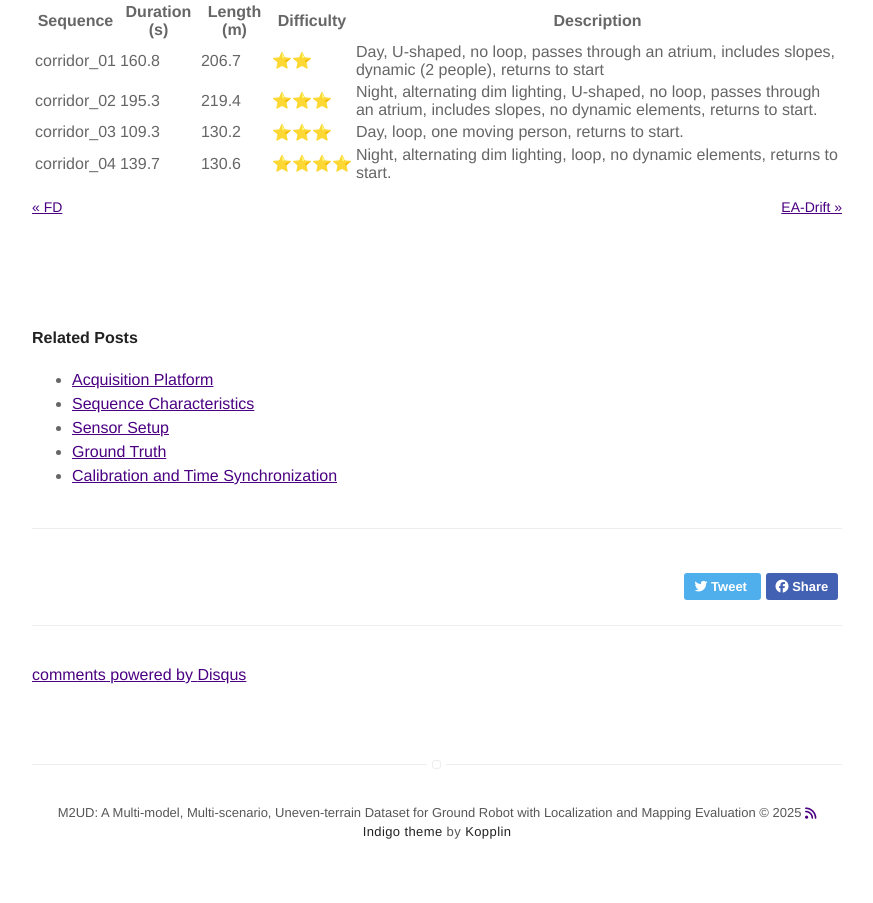
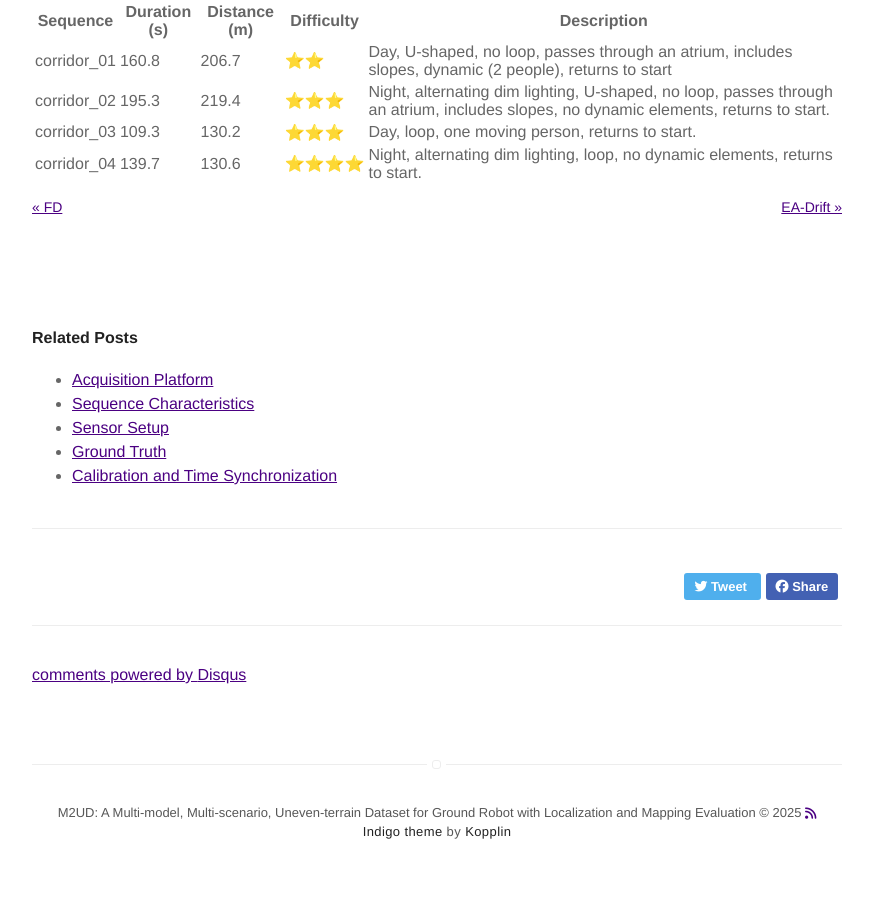
Before and after one commit to Yaepiii/M2UD, a Jekyll site: the page built from _posts/Dataset/2025-03-02-corridor.markdown, in a window 1280 px wide. Shown: the part 764-1667 px from the top of the page, without its empty margins (203-1076 px from the left). Built offline with Jekyll 4.4.1, drawn with Linux system fonts in a browser that asks for light colours; nearby versions of some CDN libraries; comment, search, counter and statistics services are not loaded.

Commit message:
Update 2025-03-02-corridor.markdown

```diff
--- a/_posts/Dataset/2025-03-02-corridor.markdown
+++ b/_posts/Dataset/2025-03-02-corridor.markdown
@@ -20,7 +20,7 @@ This environment exists a highly-repetitive geometric structure, a typical degen
 
 ![figure](../../assets/image/corridor.png)
 
-| Sequence      | Duration (s) | Length (m) | Difficulty | Description |
+| Sequence      | Duration (s) | Distance (m) | Difficulty | Description |
 |--------------|----------|------------|------------|-------------|
 | corridor_01  | 160.8    | 206.7      | ⭐⭐         | Day, U-shaped, no loop, passes through an atrium, includes slopes, dynamic (2 people), returns to start |
 | corridor_02  | 195.3    | 219.4      | ⭐⭐⭐        | Night, alternating dim lighting, U-shaped, no loop, passes through an atrium, includes slopes, no dynamic elements, returns to start. |
```
